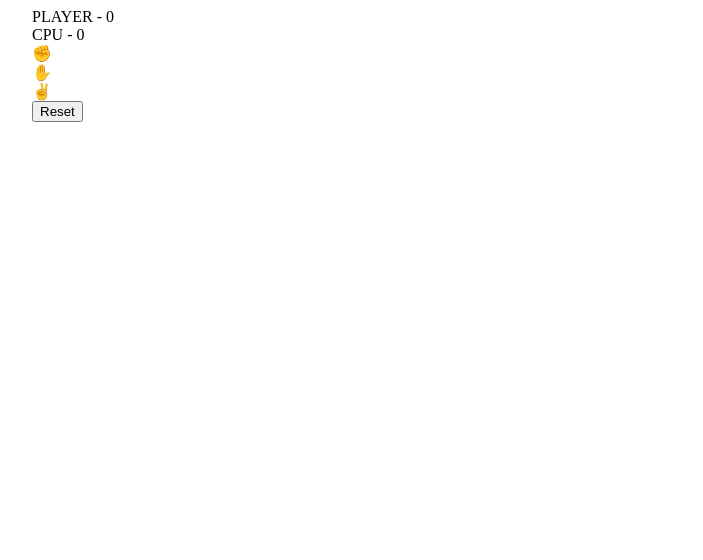
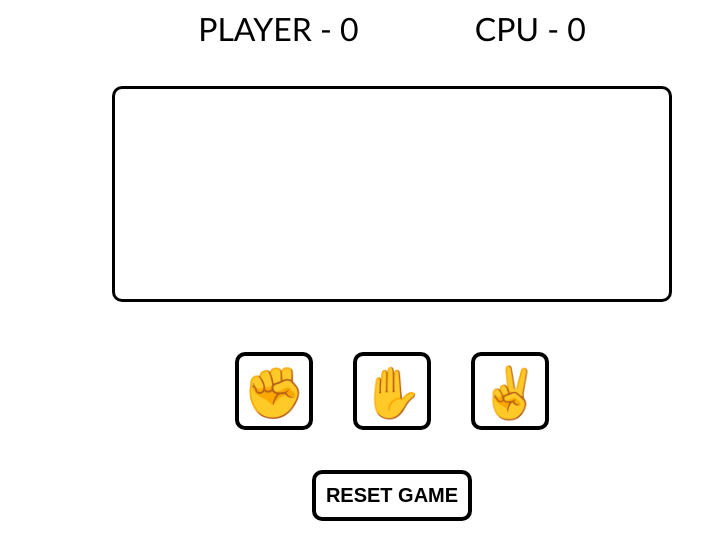
Before and after one commit to allesarfint/rock-paper-scissors, a plain HTML site: page index.html in a window 1280 px wide. Shown: the whole page, without its empty margins (248-951 px from the left). Drawn offline with Linux system fonts and the light colour scheme.

Commit message:
Completed User Interface.

```diff
--- a/index.html
+++ b/index.html
@@ -33,7 +33,7 @@
             </div>
         </div>
         <div id="reset-option">
-            <button id="reset">Reset</button>
+            <button id="reset">RESET GAME</button>
         </div>
     </main>
     <script src="app.js"></script>
--- a/style.css
+++ b/style.css
@@ -1,13 +1,92 @@
+body {
+    margin: 0;
+    font-family:'Gill Sans', 'Gill Sans MT', Calibri, 'Trebuchet MS', sans-serif;
+}
+
 main {
-    max-width: 720px;
+    max-width: 620px;
     margin: auto;
     height: 100vh;
     display: flex;
     flex-direction: column;
+    align-content: center;
+}
+#score-board {
+    display: flex;
+    height: 56px;
+    font-size: 2em;
+    justify-content: space-evenly;
+    align-items: center;
+}
+
+#playzone {
+    justify-self: center;
+    width: 100%;
+    display: flex;
+    flex-direction: column;
+    justify-content: space-evenly;
+}
+
+#game-area {
+    border: 3px solid black;
+    border-radius: 10px;
+    justify-self: center;
+    display: flex;
+    flex-direction: row;
+    justify-content: space-around;
+    padding: 30px;
+    margin: 30px;
+}
+
+.selection {
+    height: 150px;
+    width: 150px;
+    font-size: 10px;
+    text-align: center;
+    line-height: 150px;
+    font-size: 120px;
+    border-radius: 10px;
+}
+
+#player-options {
+    display: flex;
+    justify-content: center;
+}
+
+#reset-option {
+    display: flex;
+    justify-content: center;
+    padding: 20px;
+}
+
+#reset {
+    background-color: transparent;
+    border: 4px solid black;
+    border-radius: 10px;
+    font-size: 20px;
+    font-weight: bold;
+    padding: 10px;
+    cursor: pointer;
+}
+
+#reset:hover {
+    border: 4px dashed black
 }
 
 .option {
+    font-size: 50px;
+    height: 70px;
+    width: 70px;
     cursor: pointer;
+    margin: 20px;
+    border: 4px solid black;
+    border-radius: 10px;
+    text-align: center;
+    line-height: 70px;
+}
+
+.option:hover {
+    transform: scale(1.05);
 }
 
 .winner {
```
